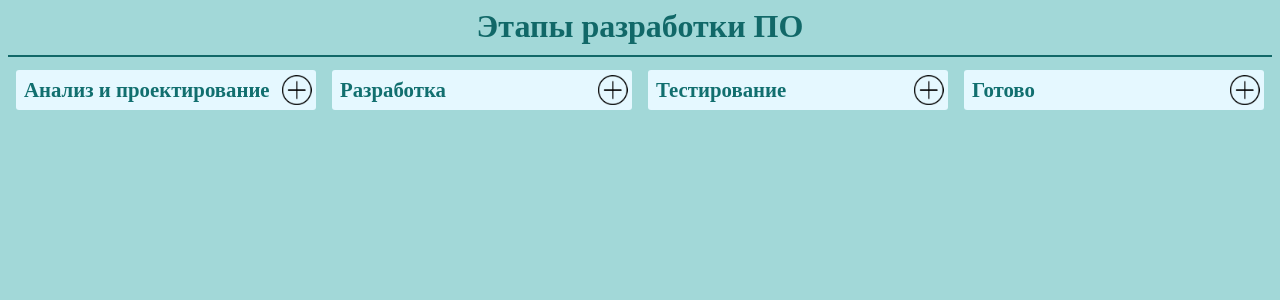
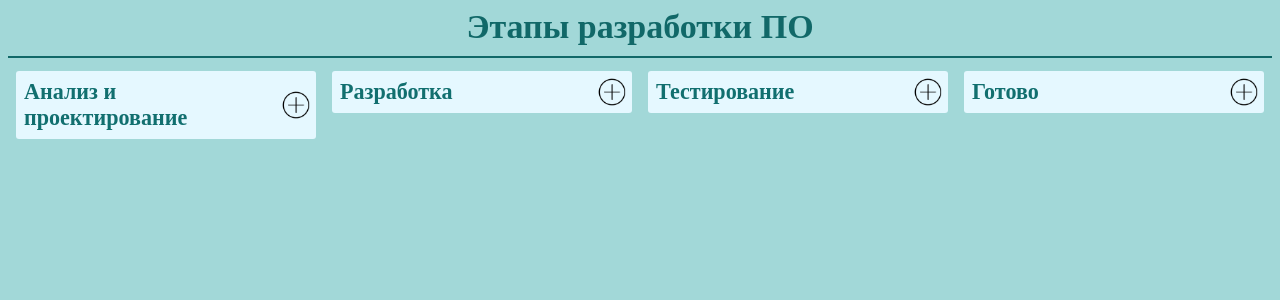
Before and after one commit to MarMilli/Angular_Application_Kanban, an Angular app: page / in a window 1280 px wide. Shown: the top 300 px of the page. Built offline with nearby package versions, Linux system fonts and the light colour scheme; a web font is replaced by a local one.

Commit message:
корректирую стили

```diff
--- a/src/app/stage/stage.component.css
+++ b/src/app/stage/stage.component.css
@@ -33,11 +33,25 @@
   height: 30px;
   background: url("../../assets/image/sprites_icon.png") no-repeat;
   background-position: left top;
-  background-size: 59px auto;
+  background-size: 60px auto;
   flex: none;
   border: 0;
   padding: 0;
-  margin-right: 4px;
+  margin-right: 5px;
+  border-radius: 50%;
+  box-sizing: border-box;
+
+}
+.taskAdd:active,.taskAdd:focus {
+  outline: none;
+}
+.taskAdd:hover {
+  /*background-color: rgba(207, 227, 234, 0.83);*/
+  /*border: 2px solid #3696bb;*/
+  /*background-position: -2px -2px;*/
+  box-shadow: inset 0px 0px 1px 3px #a2d8d8;
+
+
 }
 
 .closeForm {
--- a/src/app/task/task.component.html
+++ b/src/app/task/task.component.html
@@ -8,7 +8,7 @@
     </div>
   </div>
   <div class="sectionPrioritet">
-    <div class='prioritet'>
+    <div class='prioritet' title="Приоритет">
       {{task.priority}}
     </div>
   </div>
--- a/src/styles.css
+++ b/src/styles.css
@@ -1,3 +1,7 @@
+html {
+  font-size: 17px;
+}
+
 body {
   background: #a2d8d8;
   color: #a2d8d8e6;
```
Also changed, not shown: src/assets/image/css_sprites.png (added), src/assets/image/sprites_icon.png.
